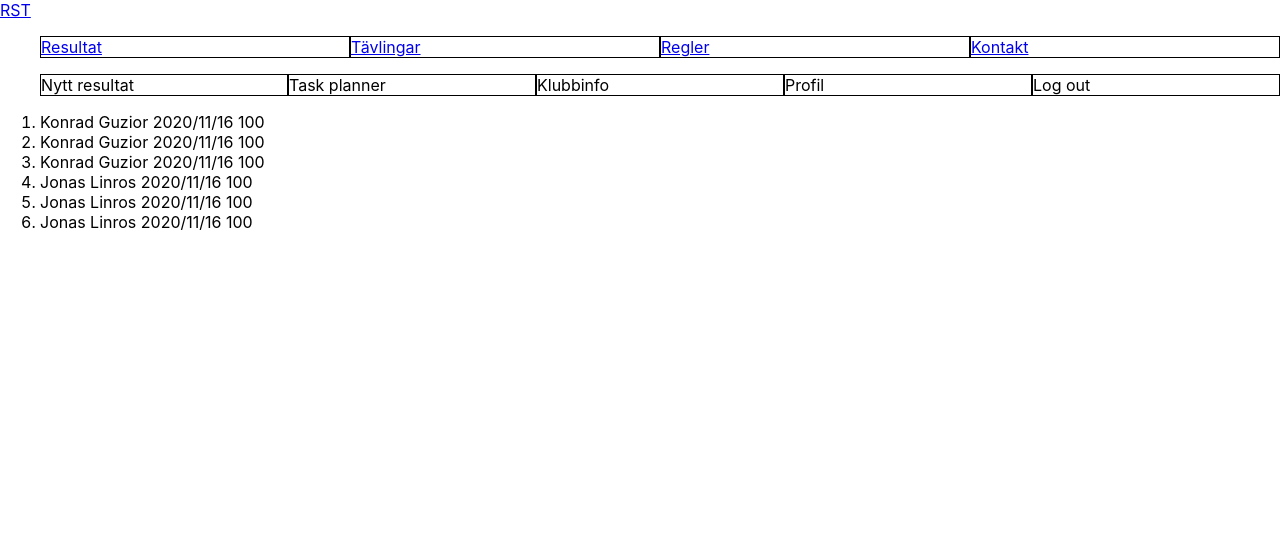
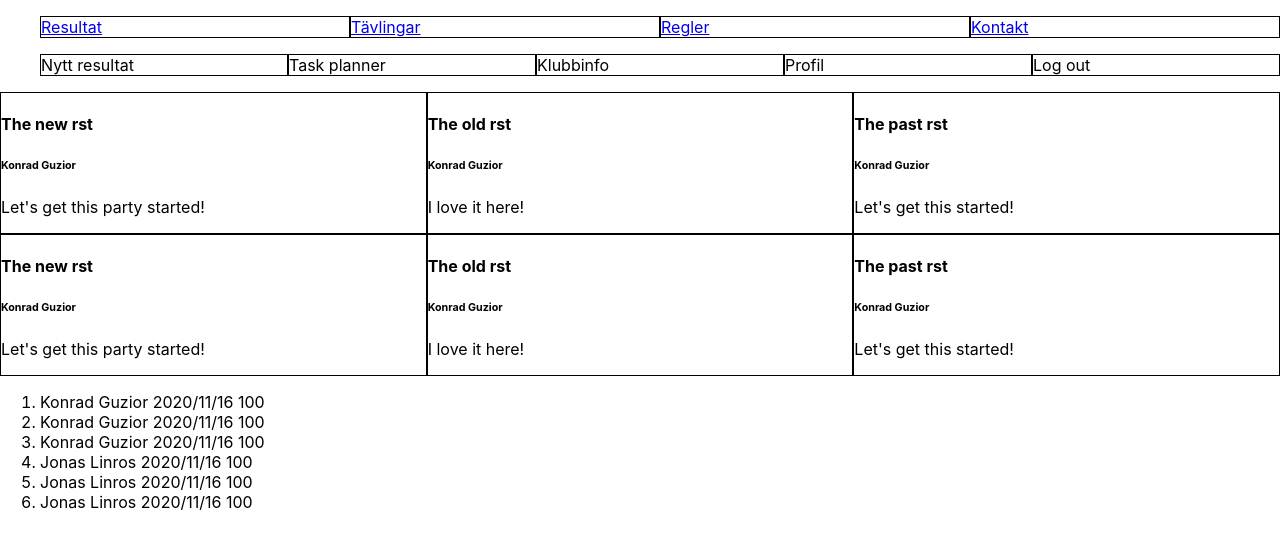
Before and after one commit to MrGuzior/rst, a React (Create React App) app: page / in a window 1280 px wide. Shown: the top 548 px of the page. Built offline with nearby package versions, Linux system fonts and the light colour scheme.

Commit message:
Added news

```diff
--- a/src/Components/App/App.js
+++ b/src/Components/App/App.js
@@ -13,7 +13,6 @@ function App() {
   return (
     <>
       <Router>
-          <a href='/'>RST</a>
           <Nav/>
           <Switch>
 
--- a/src/Components/Home/Home.jsx
+++ b/src/Components/Home/Home.jsx
@@ -1,9 +1,11 @@
 import React from 'react'
 import ResultList from '../ResultList/ResultList'
+import News from '../News/News'
 
 const Home = () => {
     return(
         <section className='home'>
+            <News/>
             <ResultList/>
         </section>
     )
--- /dev/null
+++ b/src/Components/News/News.jsx
@@ -0,0 +1,17 @@
+import React from 'react'
+import NewsItem from './NewsItem'
+import {useSelector} from 'react-redux'
+import {selectData} from '../../store/appSlice'
+
+const News = () => {
+    const {news} = useSelector(selectData)
+    return (
+        <section className="News">
+            {
+                news.map(item=><NewsItem item={item}/>)
+            }
+        </section>
+    )
+}
+
+export default News
--- /dev/null
+++ b/src/Components/News/NewsItem.jsx
@@ -0,0 +1,14 @@
+import React from 'react'
+
+
+const NewsItem = ({item}) => {
+
+
+    return (
+        <section className="NewsItem">
+            <article><h4>{item.topic}</h4><h6>{item.author}</h6><p>{item.article}</p></article>
+        </section>
+    )
+}
+
+export default NewsItem
--- a/src/db/db.json
+++ b/src/db/db.json
@@ -185,6 +185,81 @@
             ],
             "topic": "The new rst",
             "article": "Let's get this party started!"
+        },
+        {
+            "id": 0,
+            "date": "2020/11/16",
+            "author": "Konrad Guzior",
+            "edits": [
+                {
+                    "date": "2020/11/16",
+                    "author": "Konrad Guzior",
+                    "reason": "Why not",
+                    "save": "asd"
+                }
+            ],
+            "topic": "The old rst",
+            "article": "I love it here!"
+        },
+        {
+            "id": 0,
+            "date": "2020/11/16",
+            "author": "Konrad Guzior",
+            "edits": [
+                {
+                    "date": "2020/11/16",
+                    "author": "Konrad Guzior",
+                    "reason": "Why not",
+                    "save": "asd"
+                }
+            ],
+            "topic": "The past rst",
+            "article": "Let's get this  started!"
+        },
+        {
+            "id": 0,
+            "date": "2020/11/16",
+            "author": "Konrad Guzior",
+            "edits": [
+                {
+                    "date": "2020/11/16",
+                    "author": "Konrad Guzior",
+                    "reason": "Why not",
+                    "save": "asd"
+                }
+            ],
+            "topic": "The new rst",
+            "article": "Let's get this party started!"
+        },
+        {
+            "id": 0,
+            "date": "2020/11/16",
+            "author": "Konrad Guzior",
+            "edits": [
+                {
+                    "date": "2020/11/16",
+                    "author": "Konrad Guzior",
+                    "reason": "Why not",
+                    "save": "asd"
+                }
+            ],
+            "topic": "The old rst",
+            "article": "I love it here!"
+        },
+        {
+            "id": 0,
+            "date": "2020/11/16",
+            "author": "Konrad Guzior",
+            "edits": [
+                {
+                    "date": "2020/11/16",
+                    "author": "Konrad Guzior",
+                    "reason": "Why not",
+                    "save": "asd"
+                }
+            ],
+            "topic": "The past rst",
+            "article": "Let's get this  started!"
         }
     ]
 }
--- a/src/style/index.css
+++ b/src/style/index.css
@@ -12,6 +12,8 @@ code {
     font-family: source-code-pro, Menlo, Monaco, Consolas, 'Courier New',
       monospace;
 }
+
+/*   NAV   */
 
 .Nav{
 
@@ -32,9 +34,21 @@ code {
 .global-nav ul li, .personal-nav ul li{
   display: inline;
   border: 1px solid black;
-  flex: 1 100px;
+  flex: 1 0 15%
 }
 
 .personal-nav{
 
 }
+
+/*   News   */
+
+.News{
+  display: flex;
+  flex-wrap: wrap;
+}
+
+.News .NewsItem{
+  border: 1px solid black;
+  flex: 1 0 33%
+}
```
